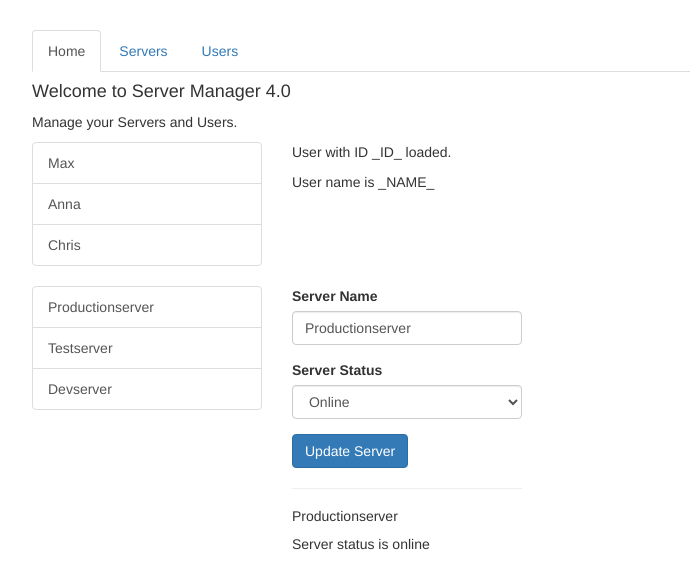
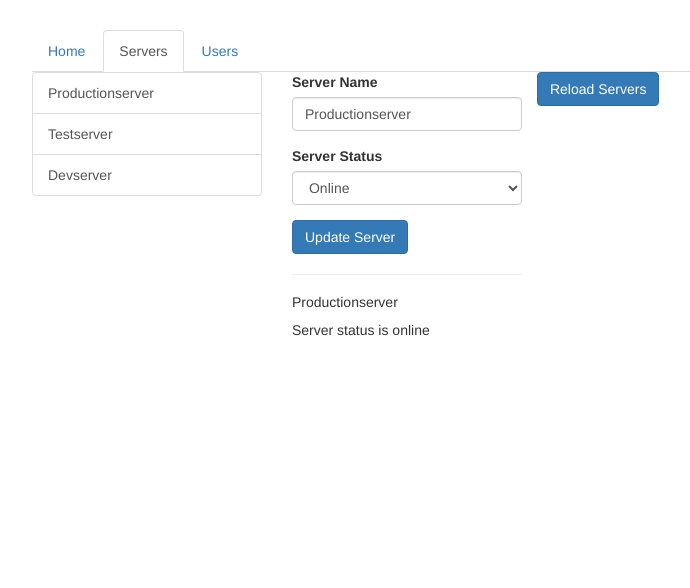
Before and after one commit to anishLearnsToCode/ng-routing-helloworld, an Angular app: page /servers in a window 1280 px wide. Shown: the top 588 px of the page, without its empty margins (233-923 px from the left). Built offline with nearby package versions, Linux system fonts and the light colour scheme.

Commit message:
Finalized routing in users coponent. Added routing params

```diff
--- a/src/app/app.component.html
+++ b/src/app/app.component.html
@@ -1,26 +1,21 @@
 <div class="container">
+
   <div class="row">
     <div class="col-xs-12 col-sm-10 col-md-8 col-sm-offset-1 col-md-offset-2">
       <ul class="nav nav-tabs">
-        <li role="presentation" class="active"><a href="#">Home</a></li>
-        <li role="presentation"><a href="#">Servers</a></li>
-        <li role="presentation"><a href="#">Users</a></li>
+        <li role="presentation" routerLinkActive="active" [routerLinkActiveOptions]="{exact: true}">
+          <a routerLink="/">Home</a>
+        </li>
+        <li role="presentation" routerLinkActive="active"><a routerLink="servers">Servers</a></li>
+        <li role="presentation" routerLinkActive="active"><a routerLink="users">Users</a></li>
       </ul>
     </div>
   </div>
+
   <div class="row">
     <div class="col-xs-12 col-sm-10 col-md-8 col-sm-offset-1 col-md-offset-2">
-      <app-home></app-home>
+      <router-outlet></router-outlet>
     </div>
   </div>
-  <div class="row">
-    <div class="col-xs-12 col-sm-10 col-md-8 col-sm-offset-1 col-md-offset-2">
-      <app-users></app-users>
-    </div>
-  </div>
-  <div class="row">
-    <div class="col-xs-12 col-sm-10 col-md-8 col-sm-offset-1 col-md-offset-2">
-      <app-servers></app-servers>
-    </div>
-  </div>
+
 </div>
--- a/src/app/app.component.ts
+++ b/src/app/app.component.ts
@@ -5,5 +5,4 @@ import { Component } from '@angular/core';
   templateUrl: './app.component.html',
   styleUrls: ['./app.component.css']
 })
-export class AppComponent {
-}
+export class AppComponent { }
--- a/src/app/app.module.ts
+++ b/src/app/app.module.ts
@@ -12,7 +12,7 @@ import { UserComponent } from './users/user/user.component';
 import { EditServerComponent } from './servers/edit-server/edit-server.component';
 import { ServerComponent } from './servers/server/server.component';
 import { ServersService } from './servers/servers.service';
-import {routes} from './RoutesDefinitions';
+import { routes } from './RoutesDefinitions';
 
 @NgModule({
   declarations: [
--- a/src/app/home/home.component.html
+++ b/src/app/home/home.component.html
@@ -1,2 +1,4 @@
 <h4>Welcome to Server Manager 4.0</h4>
 <p>Manage your Servers and Users.</p>
+
+<button class="btn btn-primary" (click)="loadServers()">Load Servers</button>
--- a/src/app/home/home.component.ts
+++ b/src/app/home/home.component.ts
@@ -1,4 +1,5 @@
 import { Component, OnInit } from '@angular/core';
+import {Router} from '@angular/router';
 
 @Component({
   selector: 'app-home',
@@ -13,9 +14,15 @@ export class HomeComponent implements OnInit {
   public val5: number;
   public val6: string;
 
-  constructor() { }
+  constructor(private readonly router: Router) { }
 
   ngOnInit() {
   }
 
+  public loadServers(): void {
+    // calculate complex stuff
+    // noinspection JSIgnoredPromiseFromCall
+    this.router.navigate(['/servers']);
+  }
+
 }
--- a/src/app/servers/servers.component.html
+++ b/src/app/servers/servers.component.html
@@ -14,4 +14,6 @@
     <hr>
     <app-server></app-server>
   </div>
+
+  <button class="btn btn-primary" (click)="onReloadServers()">Reload Servers</button>
 </div>
--- a/src/app/servers/servers.component.ts
+++ b/src/app/servers/servers.component.ts
@@ -1,5 +1,6 @@
 import { Component, OnInit } from '@angular/core';
 import { ServersService } from './servers.service';
+import {Router} from '@angular/router';
 
 @Component({
   selector: 'app-servers',
@@ -9,10 +10,15 @@ import { ServersService } from './servers.service';
 export class ServersComponent implements OnInit {
   private servers: {id: number, name: string, status: string}[] = [];
 
-  constructor(private serversService: ServersService) { }
+  constructor(private serversService: ServersService, private readonly router: Router) { }
 
   ngOnInit() {
     this.servers = this.serversService.getServers();
   }
 
+  public onReloadServers(): void {
+    // noinspection JSIgnoredPromiseFromCall
+    this.router.navigate(['/servers']);
+  }
+
 }
--- a/src/app/users/user/user.component.html
+++ b/src/app/users/user/user.component.html
@@ -1,2 +1,6 @@
-<p>User with ID _ID_ loaded.</p>
-<p>User name is _NAME_</p>
+<p>User with ID {{user.id}} loaded.</p>
+<p>User name is {{user.name}}</p>
+
+<hr>
+
+<a [routerLink]="['/users', 10, 'Anna']">Load User Anna (10)</a>
--- a/src/app/users/user/user.component.ts
+++ b/src/app/users/user/user.component.ts
@@ -1,16 +1,24 @@
-import { Component, OnInit } from '@angular/core';
+import {Component, OnDestroy, OnInit} from '@angular/core';
+import { ActivatedRoute, Params } from '@angular/router';
+import { Subscription } from 'rxjs';
 
 @Component({
   selector: 'app-user',
   templateUrl: './user.component.html',
   styleUrls: ['./user.component.css']
 })
-export class UserComponent implements OnInit {
-  user: {id: number, name: string};
+export class UserComponent implements OnDestroy {
+  public user: {id: number, name: string} = {id: null, name: null};
+  private routerParametersSubscription: Subscription;
 
-  constructor() { }
-
-  ngOnInit() {
+  constructor(private readonly currentRoute: ActivatedRoute) {
+    this.routerParametersSubscription = this.currentRoute.params.subscribe((parameters: Params) => {
+      this.user.id = parameters['id'];
+      this.user.name = parameters['name'];
+    });
   }
 
+  ngOnDestroy(): void {
+    this.routerParametersSubscription.unsubscribe();
+  }
 }
--- a/src/app/users/users.component.html
+++ b/src/app/users/users.component.html
@@ -2,9 +2,9 @@
   <div class="col-xs-12 col-sm-4">
     <div class="list-group">
       <a
-        href="#"
-        class="list-group-item"
-        *ngFor="let user of users">
+        *ngFor="let user of users; let i=index"
+        [routerLink]="'/users/' + i + '/' + user.name"
+        class="list-group-item">
         {{ user.name }}
       </a>
     </div>
```
Also changed, not shown: src/app/RoutesDefinitions.ts (+11 -7 lines).
